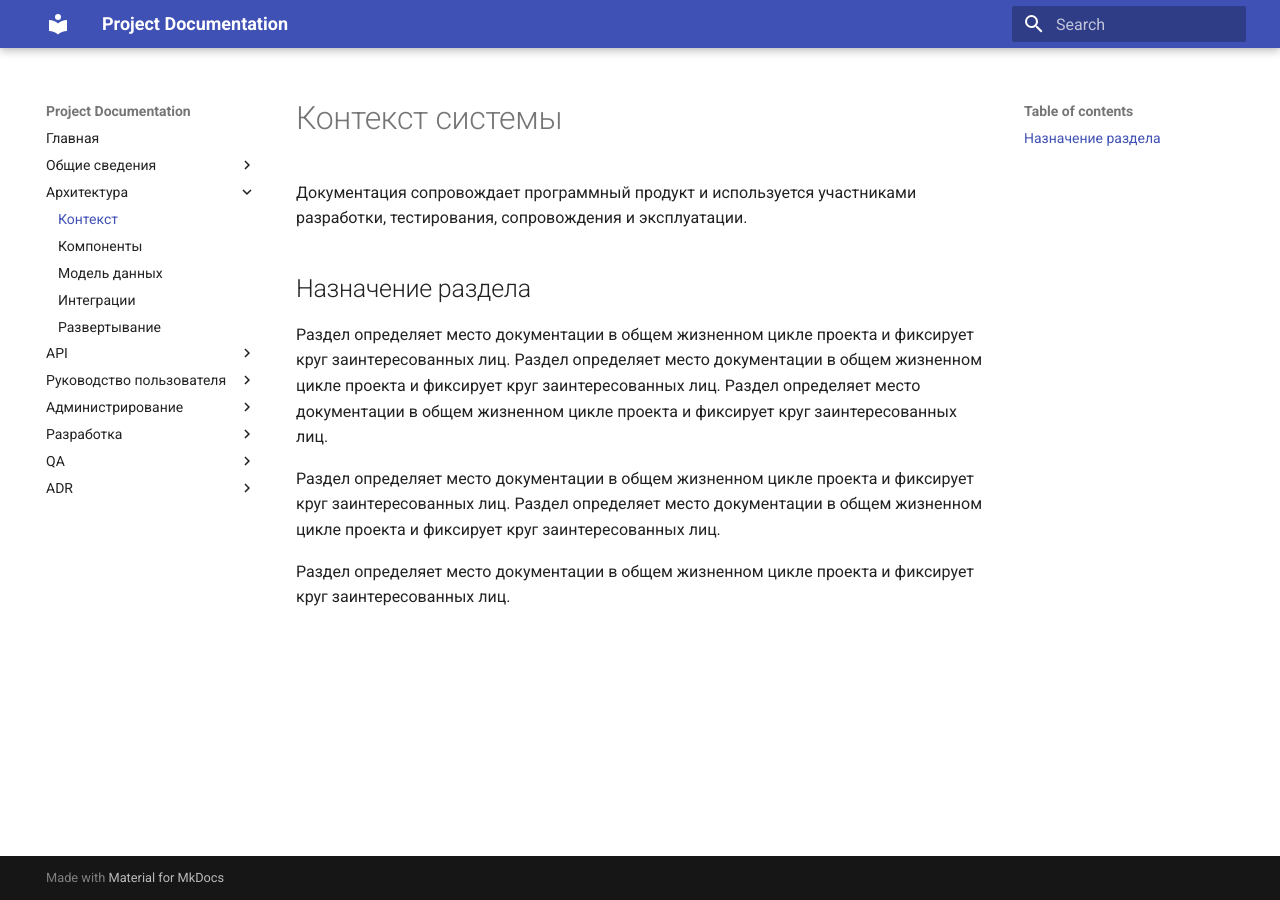
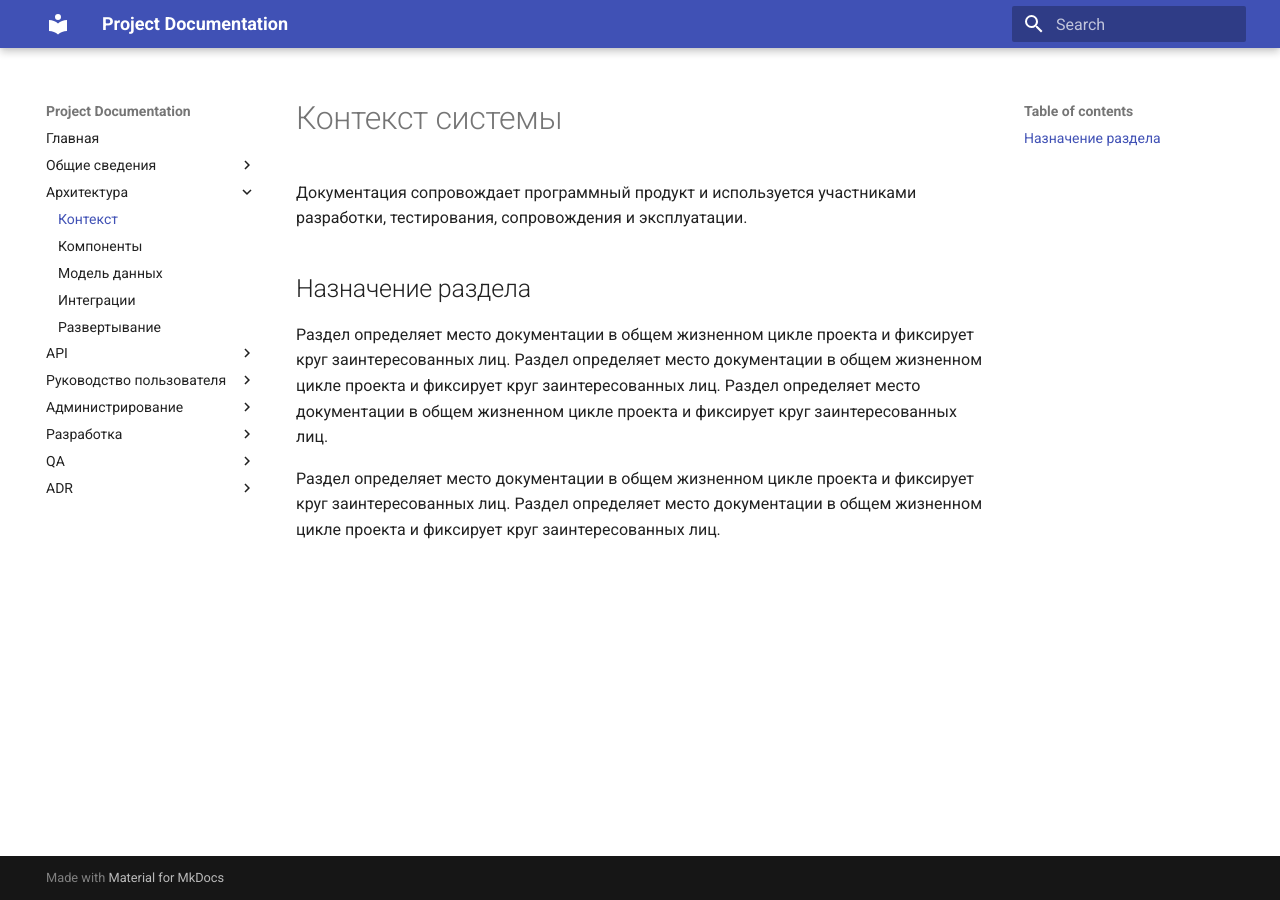
Before and after one commit to techwri/Demo, an MkDocs documentation site: the page built from docs/architecture/context.md, in a window 1280 px wide. Built offline with MkDocs 1.6.1 and Material for MkDocs 9.7.7, drawn with Linux system fonts in a browser that asks for light colours.

Commit message:
Update context.md

```diff
--- a/docs/architecture/context.md
+++ b/docs/architecture/context.md
@@ -10,6 +10,3 @@
 
 Раздел определяет место документации в общем жизненном цикле проекта и фиксирует круг заинтересованных лиц.
 Раздел определяет место документации в общем жизненном цикле проекта и фиксирует круг заинтересованных лиц.
-
-
-Раздел определяет место документации в общем жизненном цикле проекта и фиксирует круг заинтересованных лиц.
```
